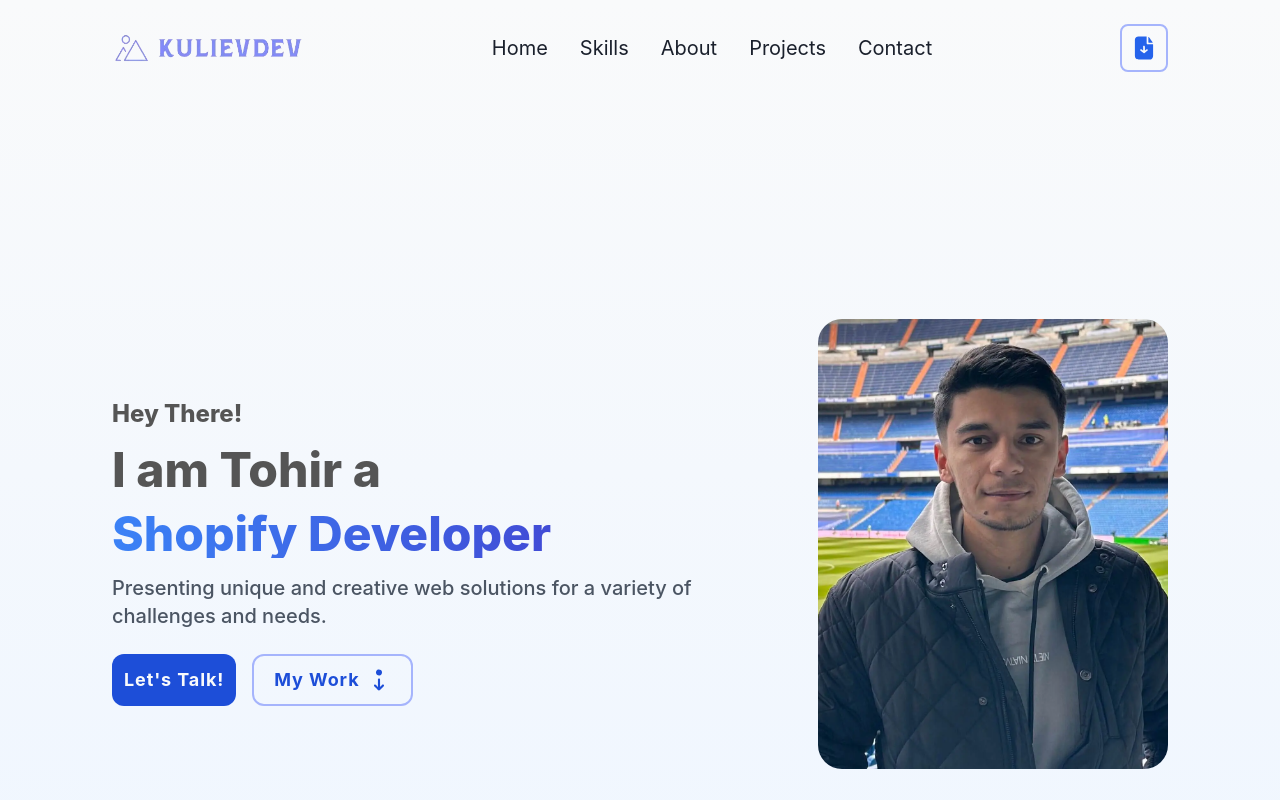
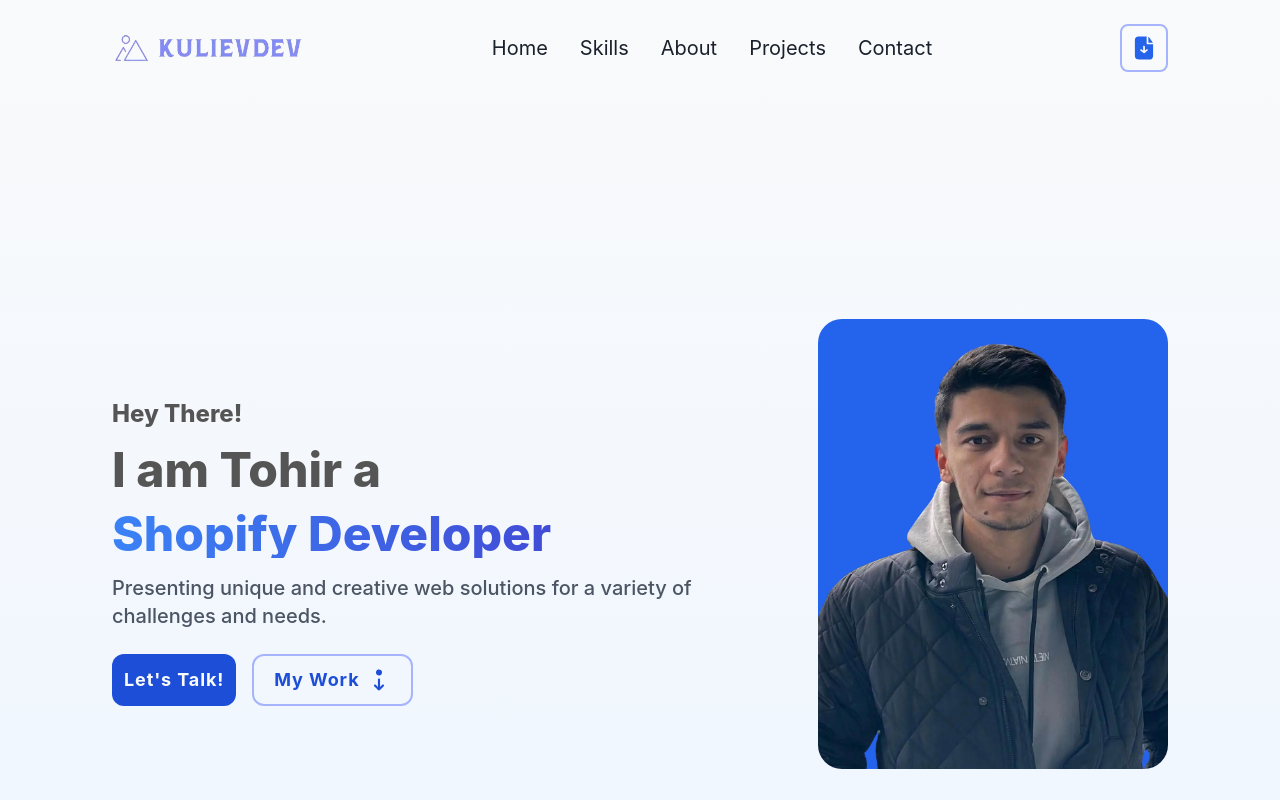
Before and after one commit to kulievdev/portfolio-website, a React (Vite) app: page / in a window 1280 px wide. Shown: the top 800 px of the page. Built offline with nearby package versions, Linux system fonts and the light colour scheme.

Commit message:
Make changes in hero

```diff
--- a/src/Pages/Hero/HeroImage.tsx
+++ b/src/Pages/Hero/HeroImage.tsx
@@ -13,15 +13,15 @@ const HeroImage = () => {
     <AnimateOnScroll x="10%" delay={0} scale={0.9} duration={0.6} notLazy>
       <div className="sm:w-max largeTablet:relative largeTablet:mx-0 largeTablet:my-auto largeTablet:flex">
         <img
-          className="tablet:w-[350px]h-[160px] w-[160px] cursor-pointer rounded-full object-cover ring-4 ring-secondary-300  ring-offset-4 xs:h-[200px] xs:w-[200px] sm:h-[250px] sm:w-[250px] sm:ring-8 sm:ring-secondary-300 sm:ring-offset-8 md:h-[300px] md:w-[300px] largeTablet:relative largeTablet:z-10 largeTablet:h-[350px] largeTablet:w-[250px] largeTablet:rounded-3xl largeTablet:ring-0 largeTablet:ring-offset-0 tablet:h-[450px] tablet:w-[350px] desktop:h-[500px] desktop:w-[400px]"
+          className="tablet:w-[350px]h-[160px] w-[160px] rounded-full object-cover ring-4 ring-primary-200 ring-offset-4  xs:h-[200px] xs:w-[200px] sm:h-[250px] sm:w-[250px] sm:ring-8 sm:ring-primary-200 sm:ring-offset-8 md:h-[300px] md:w-[300px] largeTablet:relative largeTablet:z-10 largeTablet:h-[350px] largeTablet:w-[250px] largeTablet:cursor-pointer largeTablet:rounded-3xl largeTablet:ring-0 largeTablet:ring-offset-0 tablet:h-[450px] tablet:w-[350px] desktop:h-[500px] desktop:w-[400px]"
           src={profilePic}
           alt="Tohir Kuliev Profile Picture"
           onMouseDown={handleImageHover}
         />
         {!pictureInPlace ? (
-          <div className="largeTablet:absolute largeTablet:h-[350px] largeTablet:w-[250px] largeTablet:translate-x-4 largeTablet:translate-y-5 largeTablet:transform largeTablet:rounded-3xl largeTablet:bg-secondary-200 largeTablet:transition largeTablet:duration-700 largeTablet:ease-in-out tablet:h-[450px] tablet:w-[350px] desktop:h-[500px] desktop:w-[400px]"></div>
+          <div className="largeTablet:absolute largeTablet:h-[350px] largeTablet:w-[250px] largeTablet:translate-x-4 largeTablet:translate-y-5 largeTablet:transform largeTablet:rounded-3xl largeTablet:bg-primary-200 largeTablet:transition largeTablet:duration-700 largeTablet:ease-in-out tablet:h-[450px] tablet:w-[350px] desktop:h-[500px] desktop:w-[400px]"></div>
         ) : (
-          <div className="largeTablet:absolute largeTablet:h-[350px] largeTablet:w-[250px] largeTablet:translate-x-0 largeTablet:translate-y-0 largeTablet:transform largeTablet:rounded-3xl largeTablet:bg-secondary-200 largeTablet:transition largeTablet:duration-700 largeTablet:ease-in-out tablet:h-[450px] tablet:w-[350px] desktop:h-[500px] desktop:w-[400px]"></div>
+          <div className="largeTablet:absolute largeTablet:h-[350px] largeTablet:w-[250px] largeTablet:translate-x-0 largeTablet:translate-y-0 largeTablet:transform largeTablet:rounded-3xl largeTablet:bg-primary-200 largeTablet:transition largeTablet:duration-700 largeTablet:ease-in-out tablet:h-[450px] tablet:w-[350px] desktop:h-[500px] desktop:w-[400px]"></div>
         )}
       </div>
     </AnimateOnScroll>
```
Also changed, not shown: src/assets/Images/myPicture.webp.
